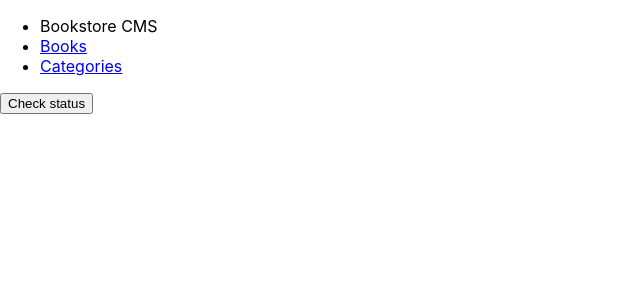
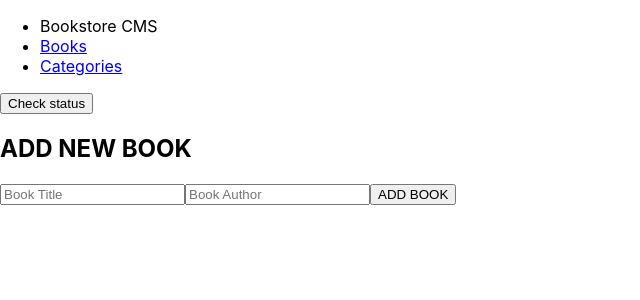
Before and after one commit to huseyinbiyik/bookstore-cms, a React (Create React App) app: page /categories in a window 1280 px wide. Shown: the top 300 px of the page, without its empty margins (0-640 px from the left). Built offline with nearby package versions, Linux system fonts and the light colour scheme.

Commit message:
Add add book component

```diff
--- a/src/App.css
+++ b/src/App.css
@@ -32,6 +32,7 @@
   from {
     transform: rotate(0deg);
   }
+
   to {
     transform: rotate(360deg);
   }
--- a/src/App.js
+++ b/src/App.js
@@ -7,6 +7,7 @@ import {
 import Books from './components/Books';
 import Header from './components/Header';
 import Categories from './components/Categories';
+import AddBook from './components/AddBook';
 
 function App() {
   return (
@@ -16,6 +17,7 @@ function App() {
         <Route path="/" element={<Books />} />
         <Route path="/categories" element={<Categories />} />
       </Routes>
+      <AddBook />
     </BrowserRouter>
   );
 }
--- a/src/components/AddBook.js
+++ b/src/components/AddBook.js
@@ -2,6 +2,15 @@ import React from 'react';
 
 export default function AddBook() {
   return (
-    <div>AddBook</div>
+    <div>
+      <h2>
+        ADD NEW BOOK
+      </h2>
+      <form>
+        <input placeholder="Book Title" />
+        <input placeholder="Book Author" />
+        <button>ADD BOOK</button>
+      </form>
+    </div>
   );
 }
```
Also changed, not shown: src/index.css (+17 -3 lines).
